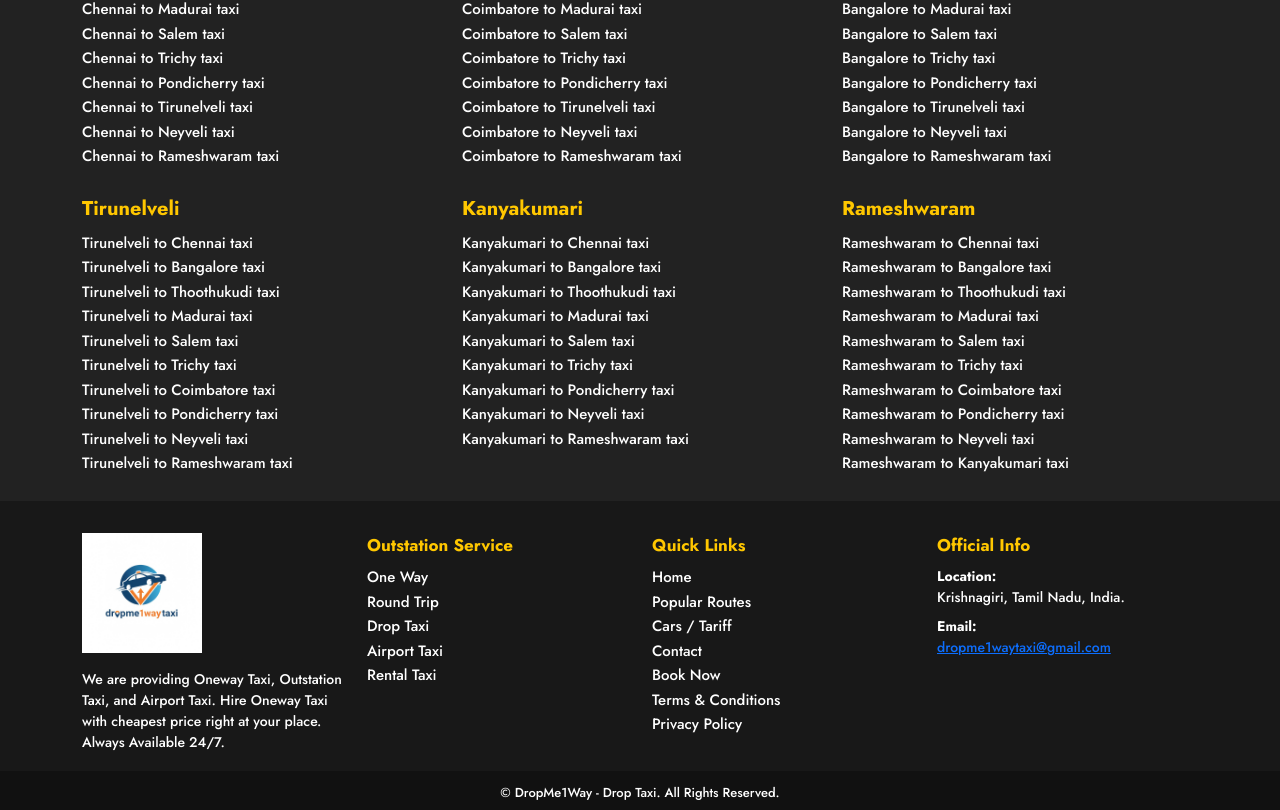
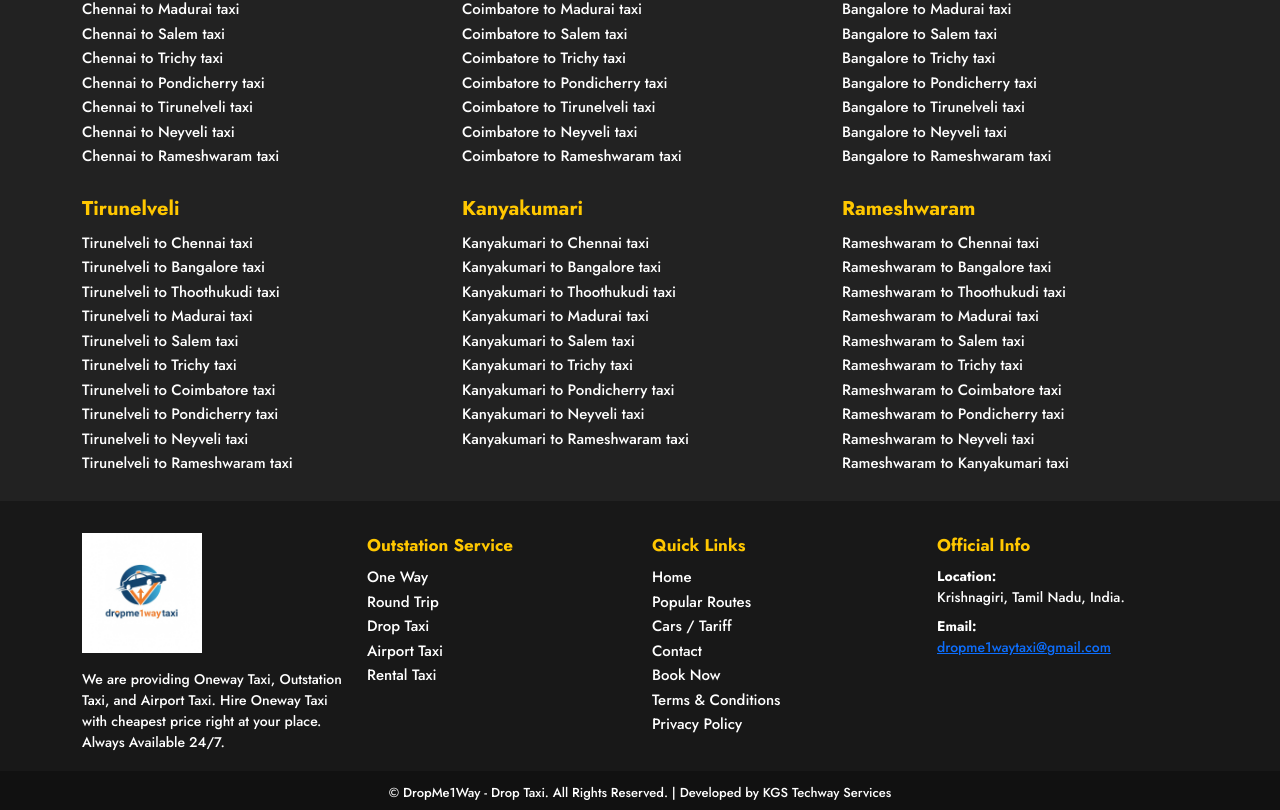
Before and after one commit to gowthamkish/dropmeoneway, a React (Vite) app: page / in a window 1280 px wide. Shown: the part 2803-3613 px from the top of the page. Built offline with nearby package versions, Linux system fonts and the light colour scheme.

Commit message:
Added developed by KGS

```diff
--- a/src/components/footer/Footer.jsx
+++ b/src/components/footer/Footer.jsx
@@ -207,7 +207,7 @@ function Footer() {
         </Container>
       </div>
       <div className={styles.copyright}>
-        © DropMe1Way - Drop Taxi. All Rights Reserved.
+        © DropMe1Way - Drop Taxi. All Rights Reserved. | Developed by KGS Techway Services
       </div>
     </footer>
   );
```
